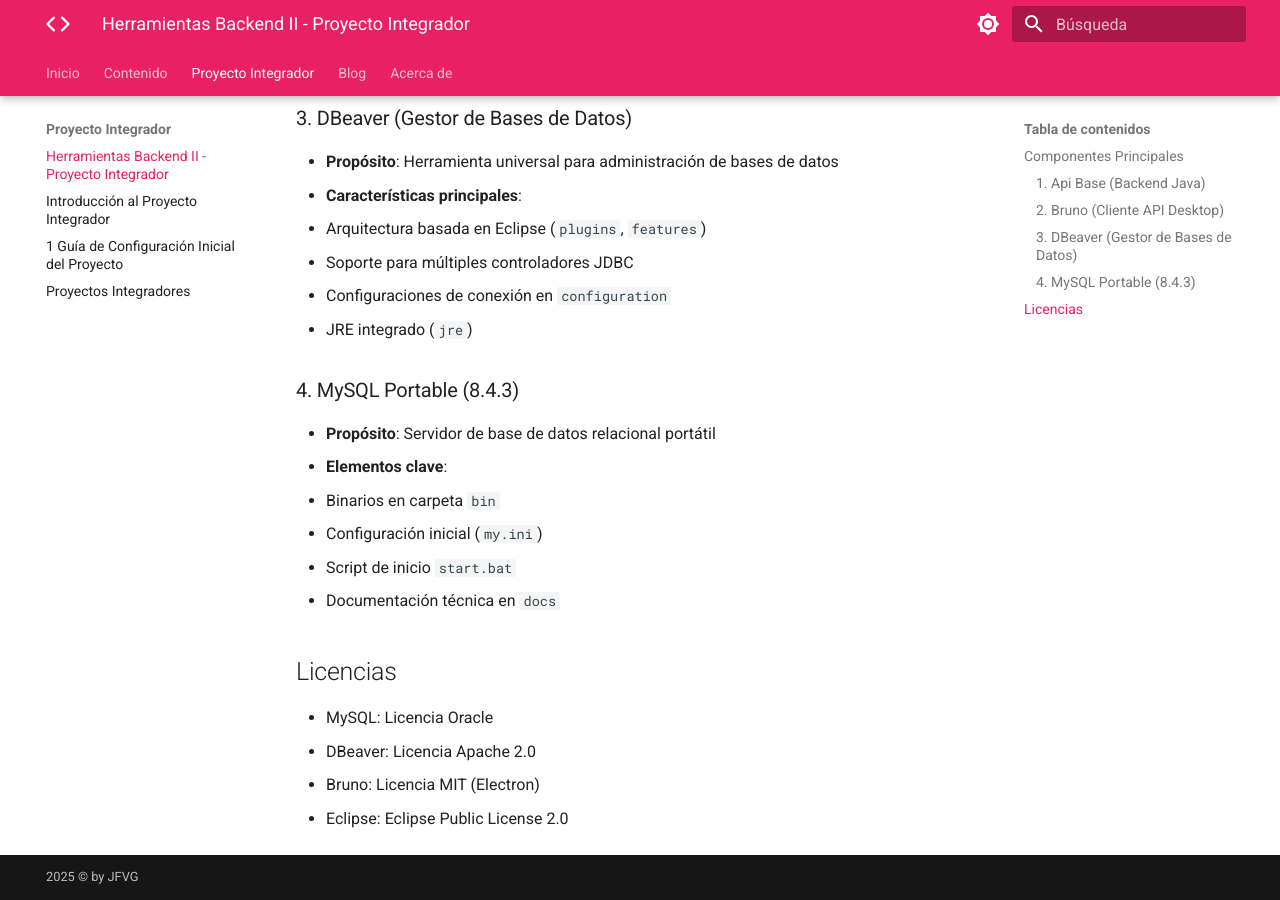
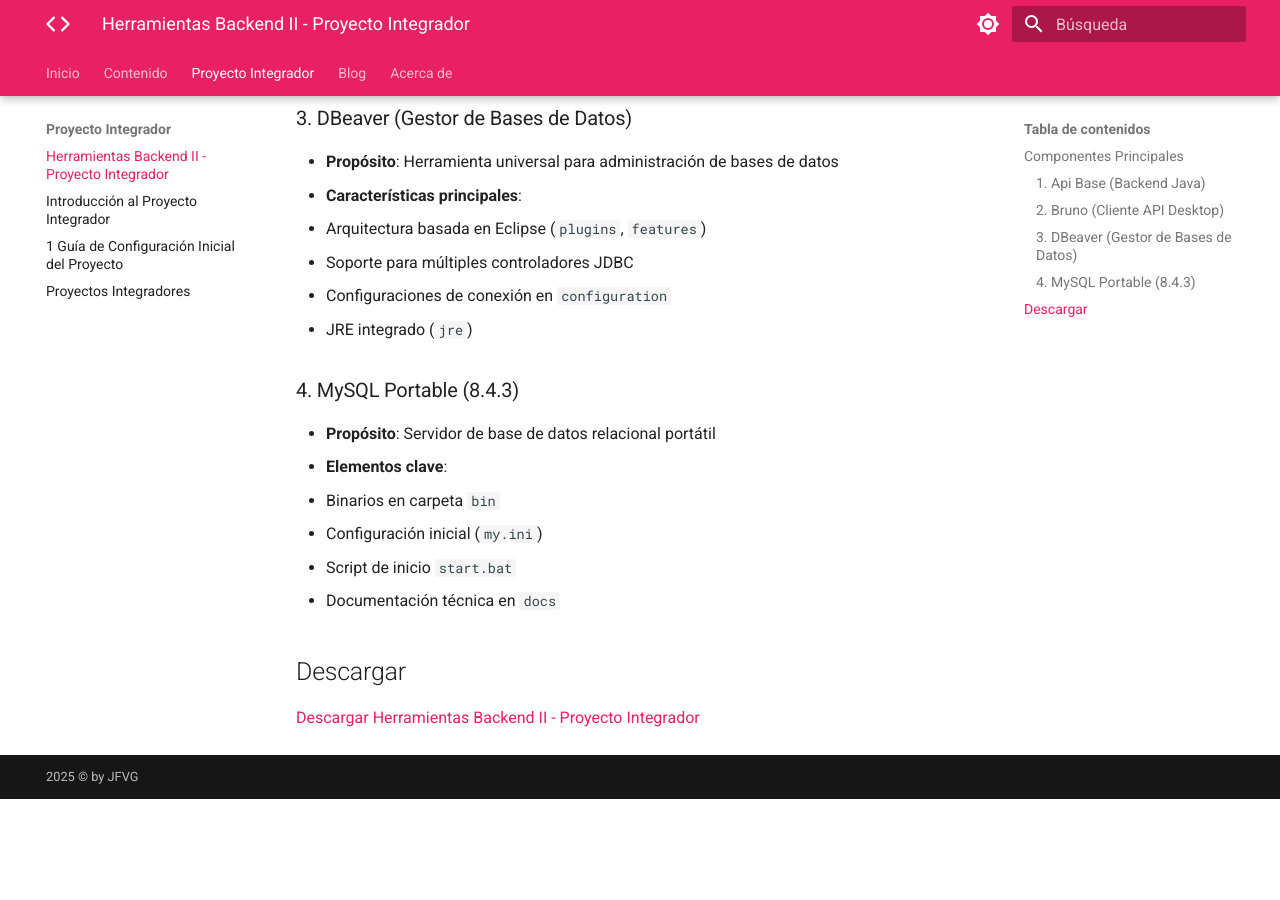
Before and after one commit to jfinfocesde/25b2, an MkDocs documentation site: the page built from docs/pi/p0.md, in a window 1280 px wide and 900 px high, scrolled down 618 px. Built offline with MkDocs 1.6.1 and Material for MkDocs 9.7.7, drawn with Linux system fonts in a browser that asks for light colours; after the commit the page ends 1417 px from its top, so only the background shows below that.

Commit message:
15-03-2025

```diff
--- a/docs/pi/p0.md
+++ b/docs/pi/p0.md
@@ -31,8 +31,5 @@
   - Script de inicio `start.bat`
   - Documentación técnica en `docs`
 
-## Licencias
-- MySQL: Licencia Oracle
-- DBeaver: Licencia Apache 2.0
-- Bruno: Licencia MIT (Electron)
-- Eclipse: Eclipse Public License 2.0
+## Descargar
+[Descargar Herramientas Backend II - Proyecto Integrador](https://drive.google.com/file/d/1i2tdEAtK3hiAFQ959QxEcwftGY9tPyNq/view?usp=sharing)
```
